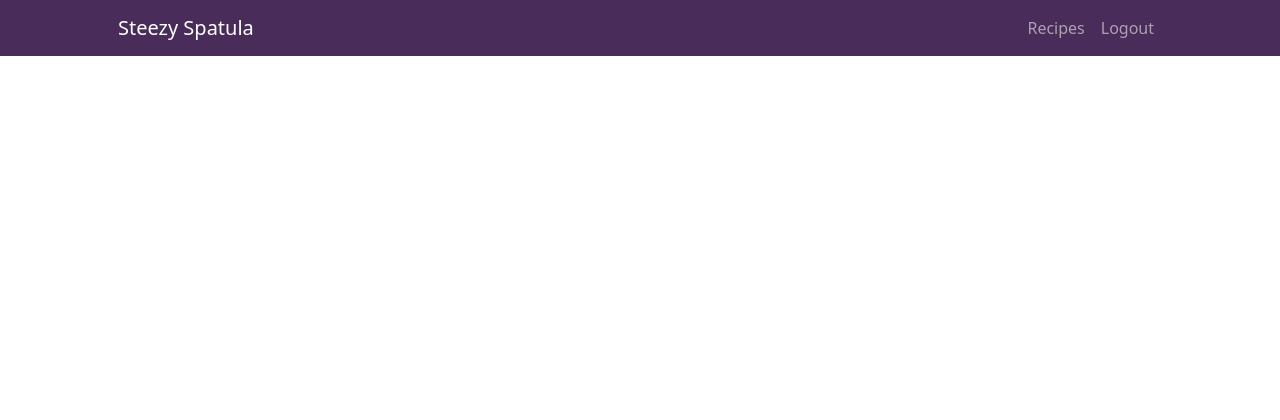
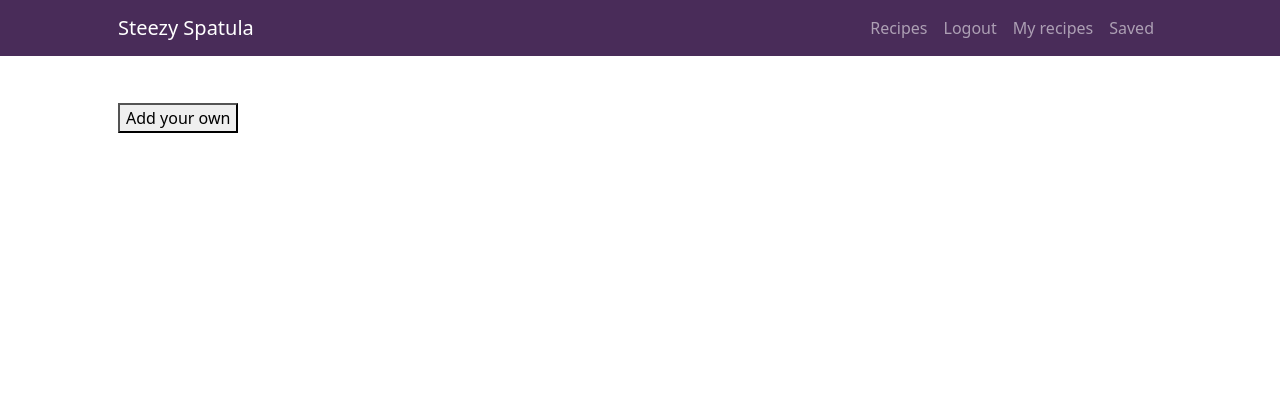
Before and after one commit to GaborFicsor/steezy-spatula, a Django app: page /recipes/ in a window 1280 px wide. Shown: the top 420 px of the page. Run offline with Django 3.2, Linux system fonts and the light colour scheme; the visitor is signed in with stand-in values (Sample User, id 1); data that the repository does not hold is empty; some libraries are stand-ins or nearby versions; some web fonts are replaced.

Commit message:
Update views and add templates for crud functionality

```diff
--- a/templates/base.html
+++ b/templates/base.html
@@ -38,6 +38,8 @@
                     <li class="nav-item"><a class="nav-link "href="{% url 'recipes' %}">Recipes</a></li>
                     {% if user.is_authenticated %}
                     <li class="nav-item"><a class="nav-link" href="{% url 'account_logout' %}">Logout</a></li>
+                    <li class="nav-item"><a class="nav-link" href="{% url 'account_logout' %}">My recipes</a></li>
+                    <li class="nav-item"><a class="nav-link" href="{% url 'account_logout' %}">Saved</a></li>
                     {% else %}
                     <li class="nav-item"><a class="nav-link" href="{% url 'account_signup' %}">Register</a></li>
                     <li class="nav-item"><a class="nav-link" href="{% url 'account_login' %}">Login</a></li>
--- a/templates/recipes.html
+++ b/templates/recipes.html
@@ -3,6 +3,7 @@
 {% block content %}
 
 <div class="container p-5">
+    <button>Add your own</button>
     <div class="row">
         {% for recipe in recipe_list %}
         <div class="col-12 col-sm-4 my-5">
```
Also changed, not shown: templates/add_recipe.html (added), 1 other file.
